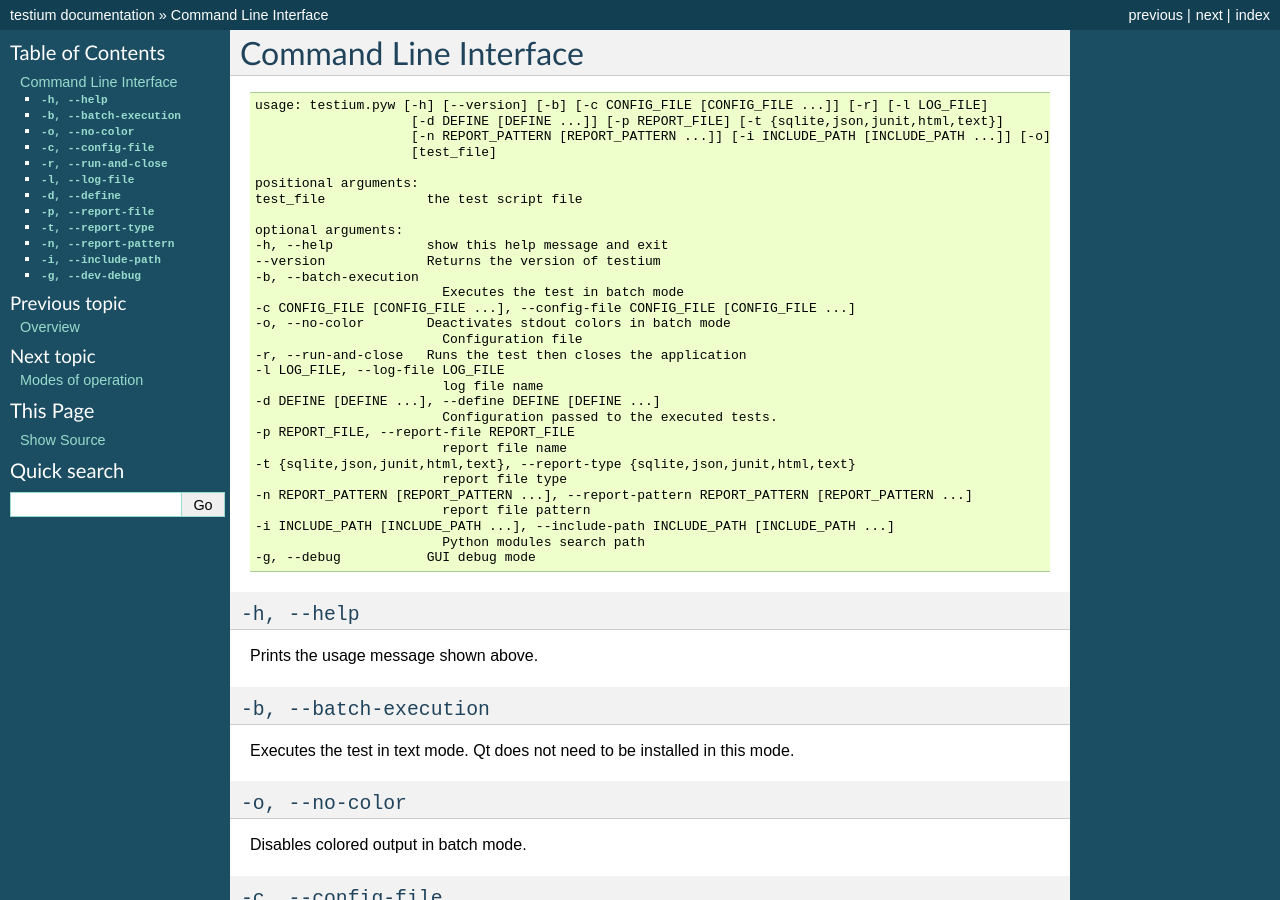
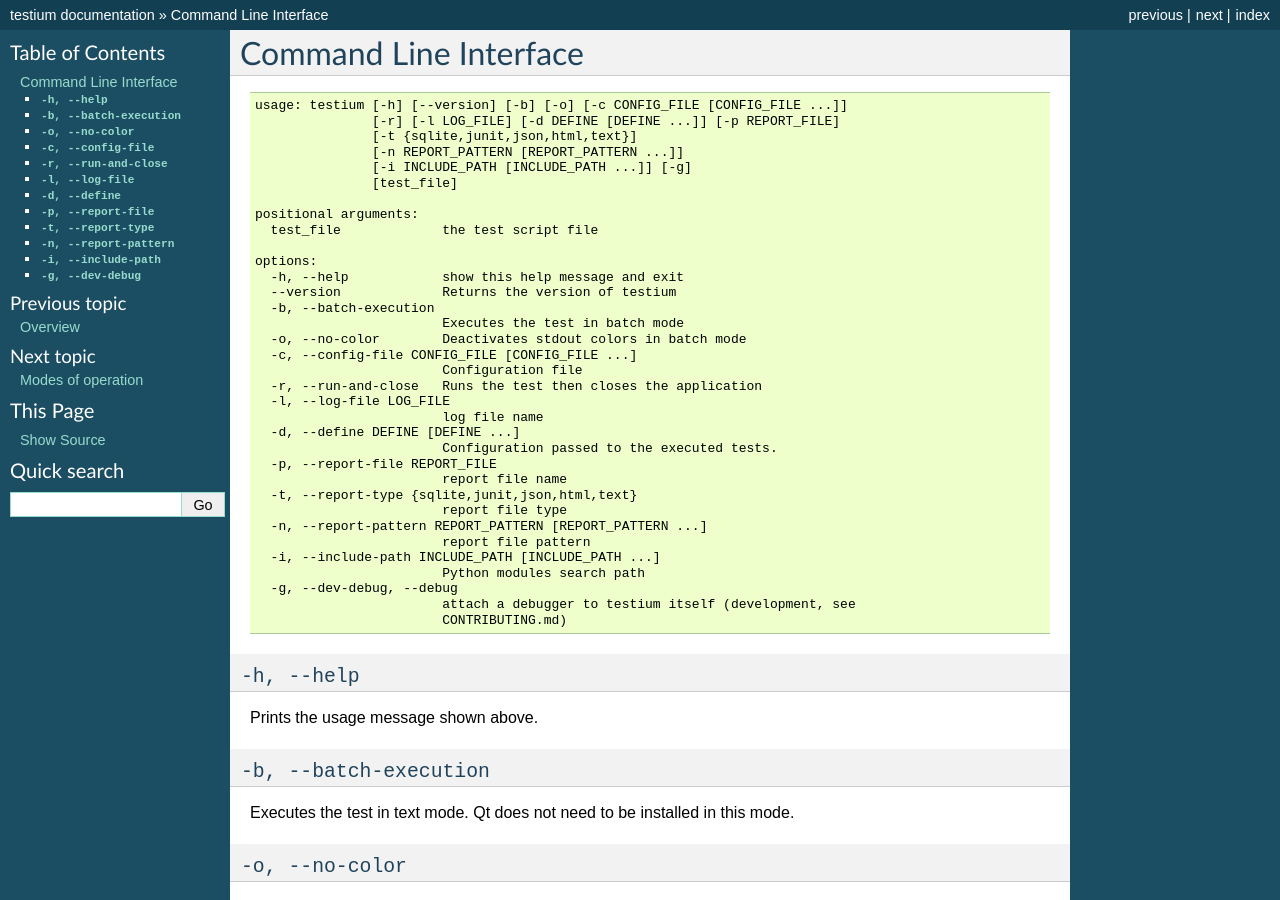
Before and after one commit to testium-HIL/testium, a Sphinx documentation site: the page built from doc/manual/sphinx/source/cdl_interface.rst, in a window 1280 px wide and 900 px high. Built offline with Sphinx 7.4.7, drawn with Linux system fonts in a browser that asks for light colours.

Commit message:
doc: CLI usage header testium.pyw to testium, stale usage block replaced by the real --help output

```diff
--- a/doc/manual/sphinx/source/cdl_interface.rst
+++ b/doc/manual/sphinx/source/cdl_interface.rst
@@ -3,36 +3,40 @@ Command Line Interface
 
 .. code-block:: text
 
-    usage: testium.pyw [-h] [--version] [-b] [-c CONFIG_FILE [CONFIG_FILE ...]] [-r] [-l LOG_FILE]
-                        [-d DEFINE [DEFINE ...]] [-p REPORT_FILE] [-t {sqlite,json,junit,html,text}]
-                        [-n REPORT_PATTERN [REPORT_PATTERN ...]] [-i INCLUDE_PATH [INCLUDE_PATH ...]] [-o] [-g]
-                        [test_file]
+    usage: testium [-h] [--version] [-b] [-o] [-c CONFIG_FILE [CONFIG_FILE ...]]
+                   [-r] [-l LOG_FILE] [-d DEFINE [DEFINE ...]] [-p REPORT_FILE]
+                   [-t {sqlite,junit,json,html,text}]
+                   [-n REPORT_PATTERN [REPORT_PATTERN ...]]
+                   [-i INCLUDE_PATH [INCLUDE_PATH ...]] [-g]
+                   [test_file]
 
     positional arguments:
-    test_file             the test script file
+      test_file             the test script file
 
-    optional arguments:
-    -h, --help            show this help message and exit
-    --version             Returns the version of testium
-    -b, --batch-execution
+    options:
+      -h, --help            show this help message and exit
+      --version             Returns the version of testium
+      -b, --batch-execution
                             Executes the test in batch mode
-    -c CONFIG_FILE [CONFIG_FILE ...], --config-file CONFIG_FILE [CONFIG_FILE ...]
-    -o, --no-color        Deactivates stdout colors in batch mode
+      -o, --no-color        Deactivates stdout colors in batch mode
+      -c, --config-file CONFIG_FILE [CONFIG_FILE ...]
                             Configuration file
-    -r, --run-and-close   Runs the test then closes the application
-    -l LOG_FILE, --log-file LOG_FILE
+      -r, --run-and-close   Runs the test then closes the application
+      -l, --log-file LOG_FILE
                             log file name
-    -d DEFINE [DEFINE ...], --define DEFINE [DEFINE ...]
+      -d, --define DEFINE [DEFINE ...]
                             Configuration passed to the executed tests.
-    -p REPORT_FILE, --report-file REPORT_FILE
+      -p, --report-file REPORT_FILE
                             report file name
-    -t {sqlite,json,junit,html,text}, --report-type {sqlite,json,junit,html,text}
+      -t, --report-type {sqlite,junit,json,html,text}
                             report file type
-    -n REPORT_PATTERN [REPORT_PATTERN ...], --report-pattern REPORT_PATTERN [REPORT_PATTERN ...]
+      -n, --report-pattern REPORT_PATTERN [REPORT_PATTERN ...]
                             report file pattern
-    -i INCLUDE_PATH [INCLUDE_PATH ...], --include-path INCLUDE_PATH [INCLUDE_PATH ...]
+      -i, --include-path INCLUDE_PATH [INCLUDE_PATH ...]
                             Python modules search path
-    -g, --debug           GUI debug mode
+      -g, --dev-debug, --debug
+                            attach a debugger to testium itself (development, see
+                            CONTRIBUTING.md)
 
 ``-h, --help``
 --------------
```
